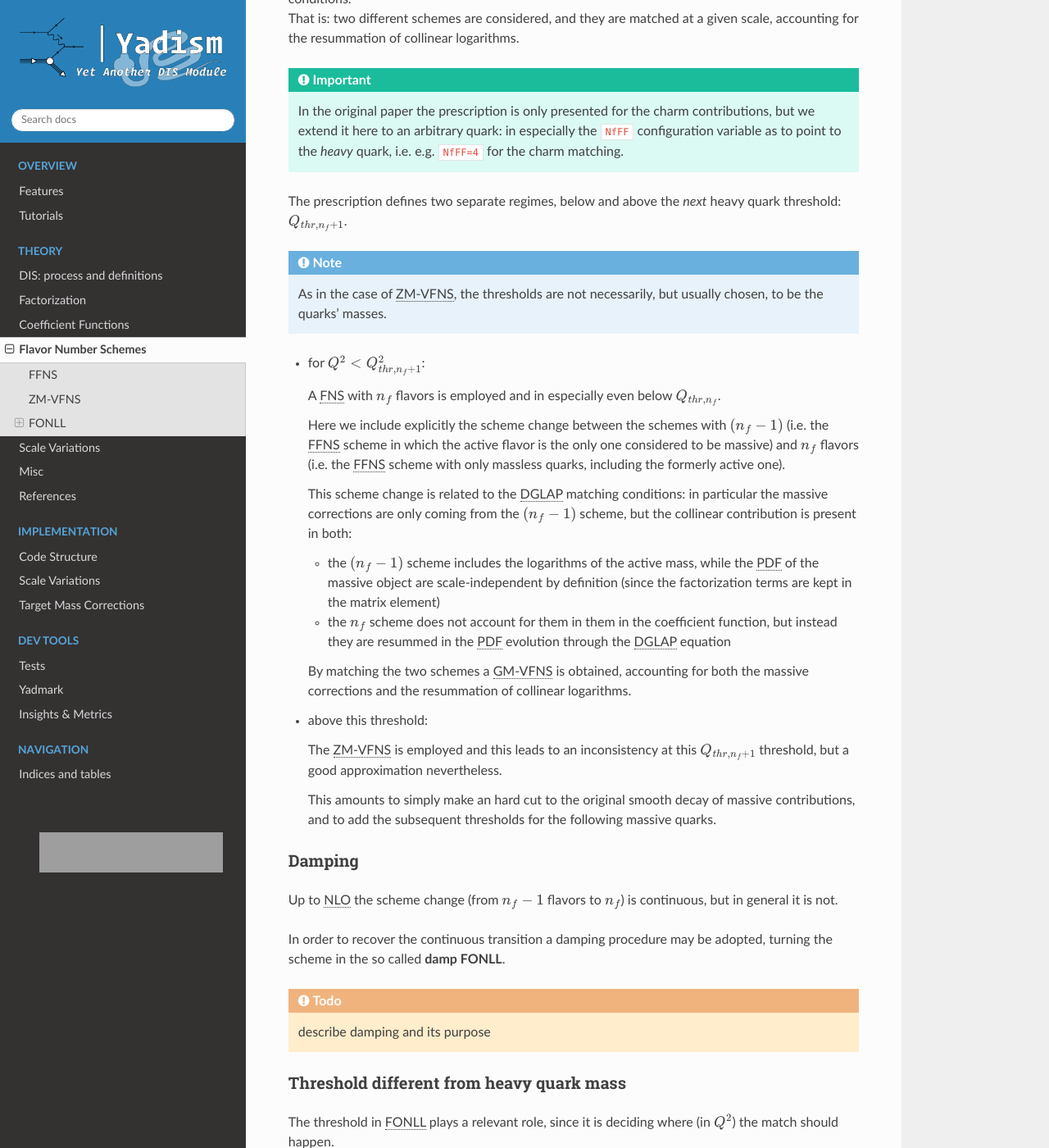
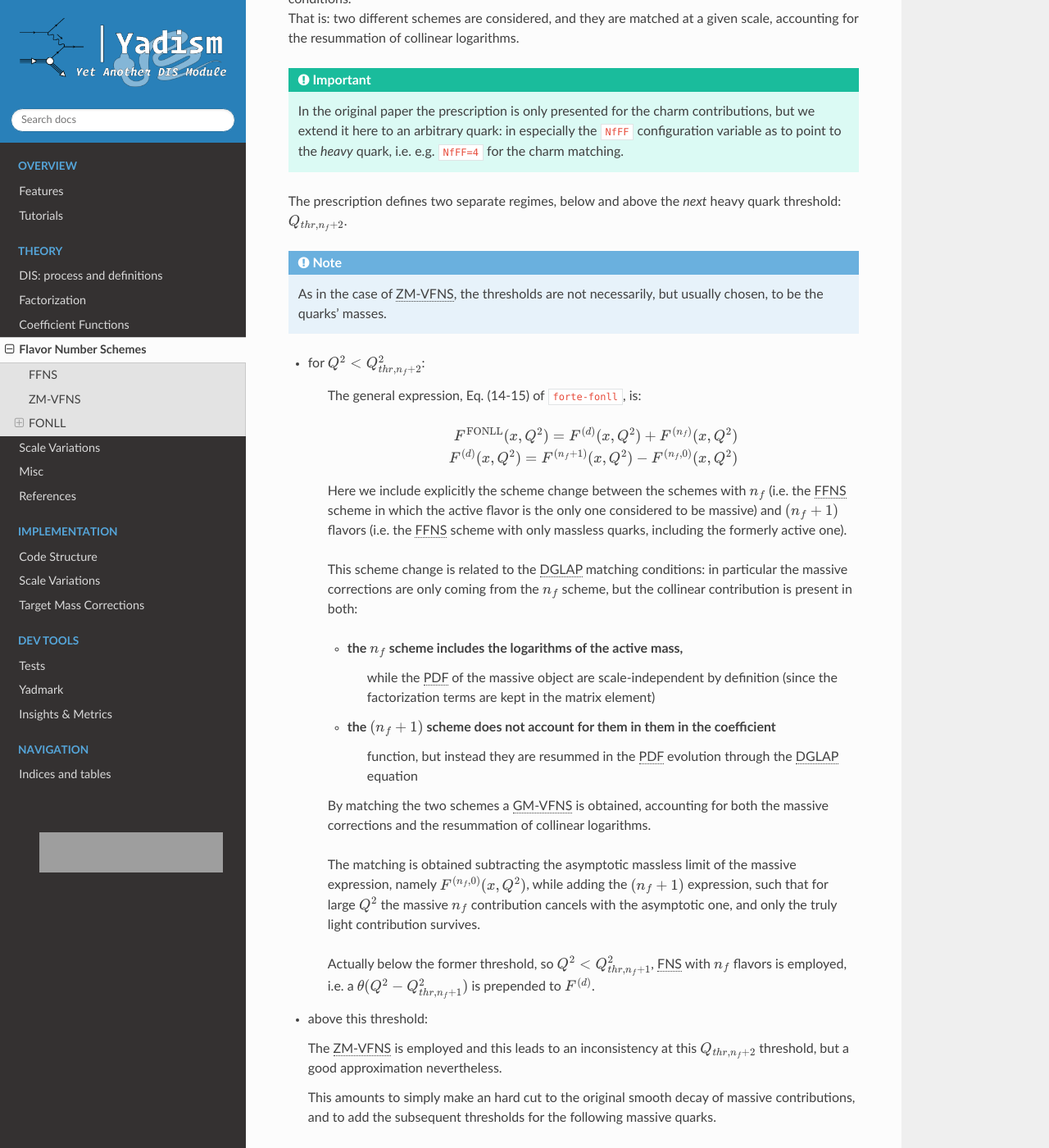
Before and after one commit to NNPDF/yadism, a Sphinx documentation site: the page built from docs/source/theory/fns.rst, in a window 1280 px wide and 1400 px high, scrolled down 2336 px. Shown: the whole window at 82% size. Built offline with Sphinx 7.4.7 and the Read the Docs theme 2.0.0, drawn with Linux system fonts in a browser that asks for light colours; pages that are not in the unit, such as notebooks, are missing from menus; the version number could not be read and is left out; cross-references to code outside the pages are shown as plain code; some of the changed text lies outside the part shown; grey boxes are pictures that could not be loaded.

Commit message:
Update FONLL and Damping in the docs

```diff
--- a/docs/source/theory/fns.rst
+++ b/docs/source/theory/fns.rst
@@ -134,41 +134,56 @@
    e.g. ``NfFF=4`` for the charm matching.
 
 The prescription defines two separate regimes, below and above the *next* heavy
-quark threshold: :math:`Q_{thr,n_f+1}`.
+quark threshold: :math:`Q_{thr,n_f+2}`.
 
 .. note::
 
    As in the case of |ZM-VFNS|, the thresholds are not necessarily, but usually
    chosen, to be the quarks' masses.
 
-- for :math:`Q^2 < Q_{thr,n_f+1}^2`:
+- for :math:`Q^2 < Q_{thr,n_f+2}^2`:
 
-  A |FNS| with :math:`n_f` flavors is employed and in especially even below
-  :math:`Q_{thr,n_f}`.
+   The general expression, :eqref:`14-15` of :cite:`forte-fonll`, is:
 
-  Here we include explicitly the scheme change between the schemes with
-  :math:`(n_f-1)` (i.e. the |FFNS| scheme in which the active flavor is the
-  only one considered to be massive) and :math:`n_f` flavors (i.e. the |FFNS|
-  scheme with only massless quarks, including the formerly active one).
+   .. math::
 
-  This scheme change is related to the |DGLAP| matching conditions: in
-  particular the massive corrections are only coming from the :math:`(n_f - 1)`
-  scheme, but the collinear contribution is present in both:
+      F^{\textrm{FONLL}}(x, Q^2) = F^{(d)}(x, Q^2) + F^{(n_f)}(x, Q^2)\\
+      F^{(d)}(x, Q^2) = F^{(n_f + 1)}(x, Q^2) - F^{(n_f, 0)}(x, Q^2)
 
-  - the :math:`(n_f - 1)` scheme includes the logarithms of the active mass,
-    while the |PDF| of the massive object are scale-independent by definition
-    (since the factorization terms are kept in the matrix element)
-  - the :math:`n_f` scheme does not account for them in them in the coefficient
-    function, but instead they are resummed in the |PDF| evolution through the
-    |DGLAP| equation
+   Here we include explicitly the scheme change between the schemes with
+   :math:`n_f` (i.e. the |FFNS| scheme in which the active flavor is the only
+   one considered to be massive) and :math:`(n_f + 1)` flavors (i.e. the |FFNS|
+   scheme with only massless quarks, including the formerly active one).
 
-  By matching the two schemes a |GM-VFNS| is obtained, accounting for both the
-  massive corrections and the resummation of collinear logarithms.
+   This scheme change is related to the |DGLAP| matching conditions: in
+   particular the massive corrections are only coming from the :math:`n_f`
+   scheme, but the collinear contribution is present in both:
+
+   - the :math:`n_f` scheme includes the logarithms of the active mass,
+      while the |PDF| of the massive object are scale-independent by definition
+      (since the factorization terms are kept in the matrix element)
+   - the :math:`(n_f + 1)` scheme does not account for them in them in the coefficient
+      function, but instead they are resummed in the |PDF| evolution through the
+      |DGLAP| equation
+
+   By matching the two schemes a |GM-VFNS| is obtained, accounting for both the
+   massive corrections and the resummation of collinear logarithms.
+
+   The matching is obtained subtracting the asymptotic massless limit of the
+   massive expression, namely :math:`F^{(n_f, 0)}(x, Q^2)`, while adding the
+   :math:`(n_f + 1)` expression, such that for large :math:`Q^2` the massive
+   :math:`n_f` contribution cancels with the asymptotic one, and only the truly
+   light contribution survives.
+
+   Actually below the former threshold, so :math:`Q^2 < Q_{thr,n_f+1}^2`, |FNS|
+   with :math:`n_f` flavors is employed, i.e. a :math:`\theta(Q^2 -
+   Q_{thr,n_f+1}^2)` is prepended to :math:`F^{(d)}`.
+
 
 - above this threshold:
 
   The |ZM-VFNS| is employed and this leads to an inconsistency at this
-  :math:`Q_{thr,n_f+1}` threshold, but a good approximation nevertheless.
+  :math:`Q_{thr,n_f+2}` threshold, but a good approximation nevertheless.
 
   This amounts to simply make an hard cut to the original smooth decay of
   massive contributions, and to add the subsequent thresholds for the following
@@ -177,15 +192,45 @@
 Damping
 ~~~~~~~
 
-Up to |NLO| the scheme change (from :math:`n_f - 1` flavors to :math:`n_f`) is
-continuous, but in general it is not.
+.. admonition:: Continuity
 
-In order to recover the continuous transition a damping procedure may be
-adopted, turning the scheme in the so called **damp FONLL**.
+   Up to |NLO| the scheme change (from :math:`n_f - 1` flavors to :math:`n_f`) is
+   continuous, but in general it is not.
 
-.. todo::
+   In order to recover the continuous transition a damping procedure may be
+   adopted, turning the scheme in the so called **damp FONLL**.
 
-   describe damping and its purpose
+Continuity on its own is not an issue, but it is one symptom of a feature of
+:math:`F^{(d)}`: while it improves the behavior at large :math:`Q^2` it is
+unreliable for :math:`Q^2 \sim Q_{thr,n_f+1}^2`.
+
+For this reason might be a good idea to suppress :math:`F^{(d)}` near threshold,
+and then this restore continuity.
+
+The generic shape of this suppression is written in :eqref:`17` of
+:cite:`forte-fonll`, and it is:
+
+.. math::
+
+   F^{(d, th)} (x, Q^2) = f_{\textrm{thr}} (x, Q^2) F^{(d)}(x, Q^2)
+
+In particular the following conditions are needed for :math:`f_{\textrm{thr}}
+(x, Q^2)` to fit the task:
+
+- be such that :math:`F^{(d, th)} (x, Q^2)` and :math:`F^{(d)} (x, Q^2)` is
+  power suppressed for large :math:`Q^2`
+- enforce the vanishing of :math:`F^{(d, th)} (x, Q^2)` at and below threshold
+
+A common shape for :math:`f_{\textrm{thr}} (x, Q^2)` is then:
+
+.. math::
+
+   f_{\textrm{thr}} (x, Q^2) = \theta(Q^2 - m^2) \left(1 -  \frac{Q^2}{m^2}\right)^2
+
+.. note::
+
+   The power used here is :math:`2`, but in general this is arbitrary, and thus
+   it is a user choice in ``yadism``.
 
 Threshold different from heavy quark mass
 ~~~~~~~~~~~~~~~~~~~~~~~~~~~~~~~~~~~~~~~~~
```
